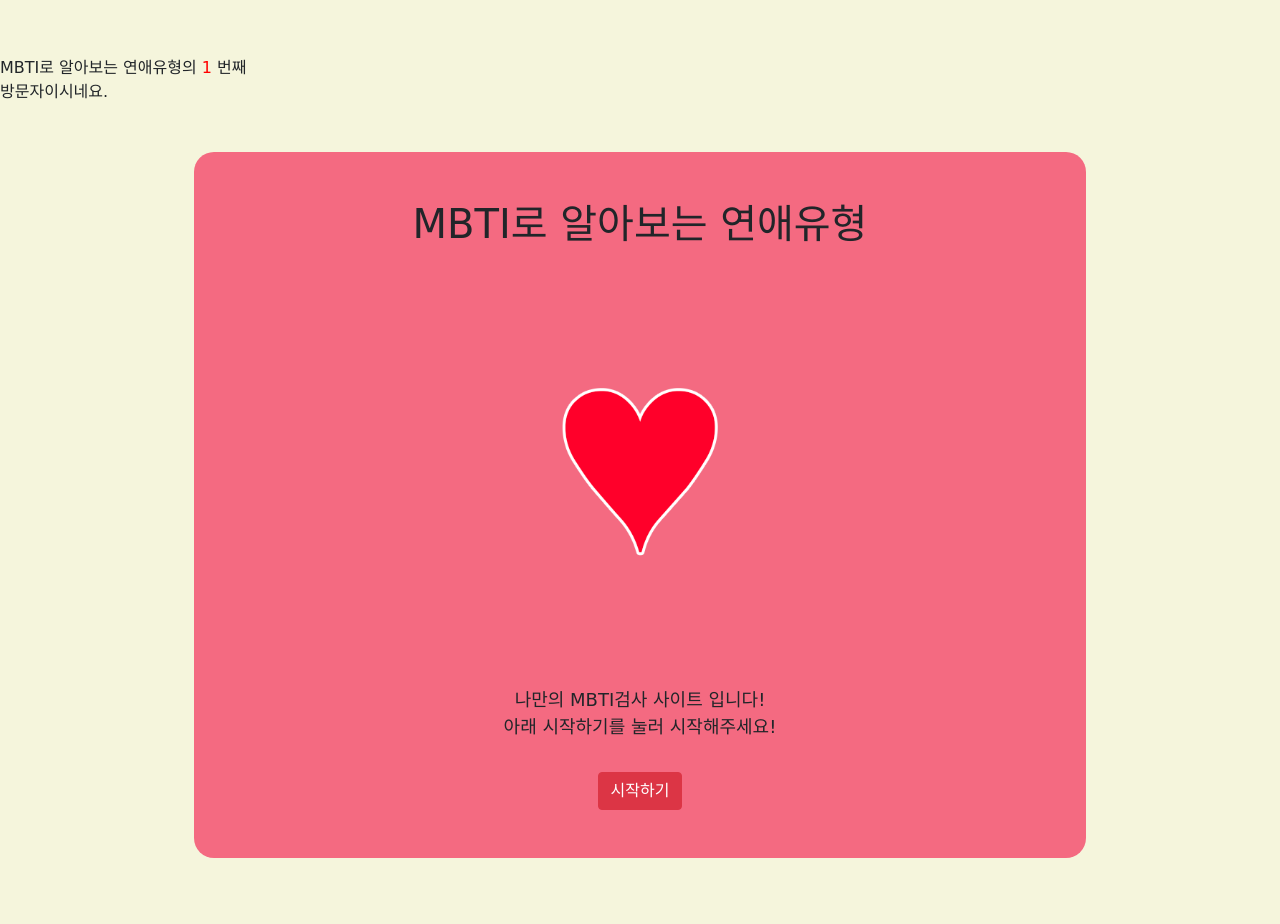
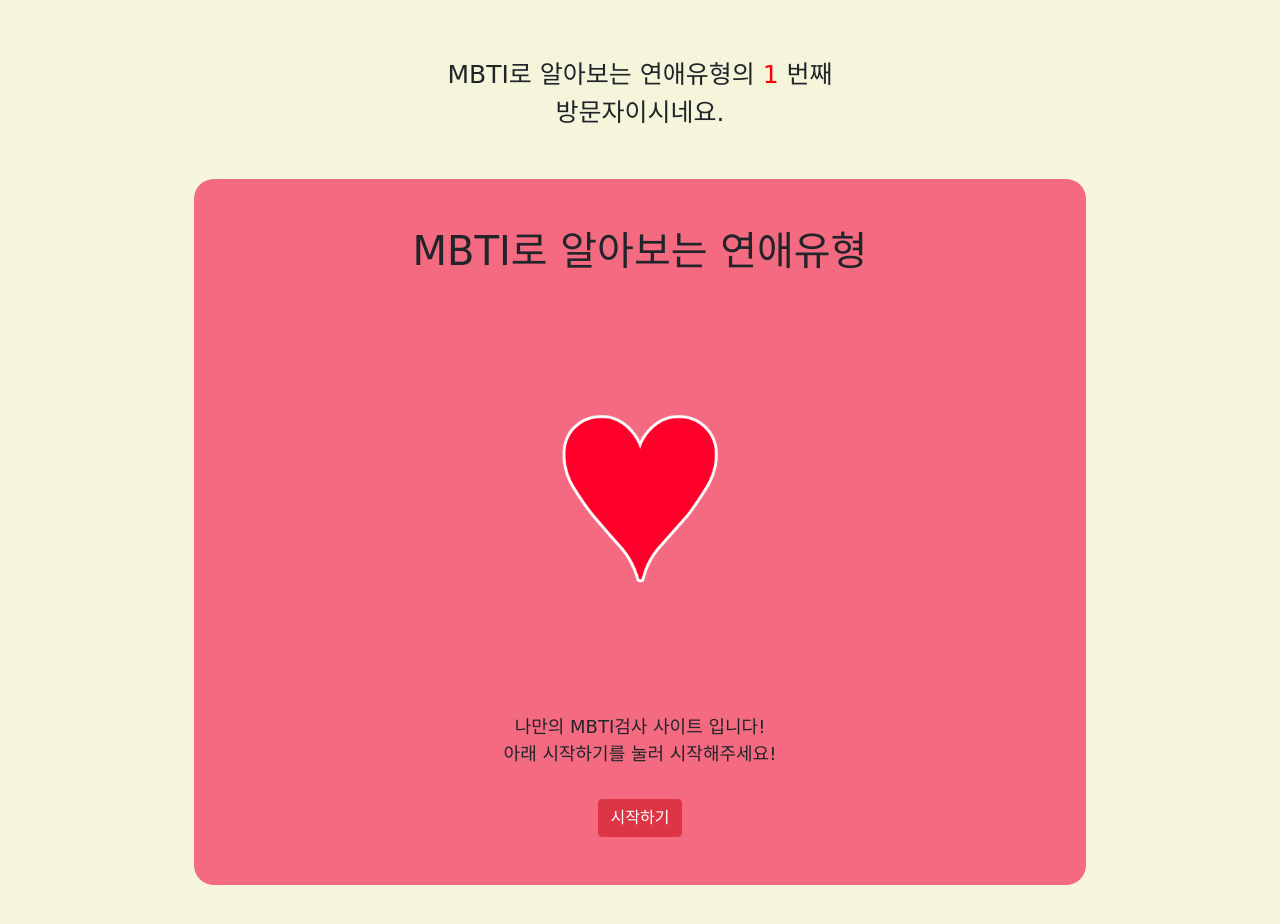
Before and after one commit to YooHyun-seok/mbtiheart, a plain HTML site: page index.html in a window 1280 px wide. Drawn offline with nearby package versions, Linux system fonts and the light colour scheme; a web font is replaced by a local one.

Commit message:
Update and rename css/main.css to CSS/main.css

```diff
--- a/css/main.css
+++ b/CSS/main.css
@@ -8,3 +8,8 @@
 p {
     font-size: 18px;
 }
+
+.conter {
+    text-align: center;
+    font-size: 25px;
+}
```
